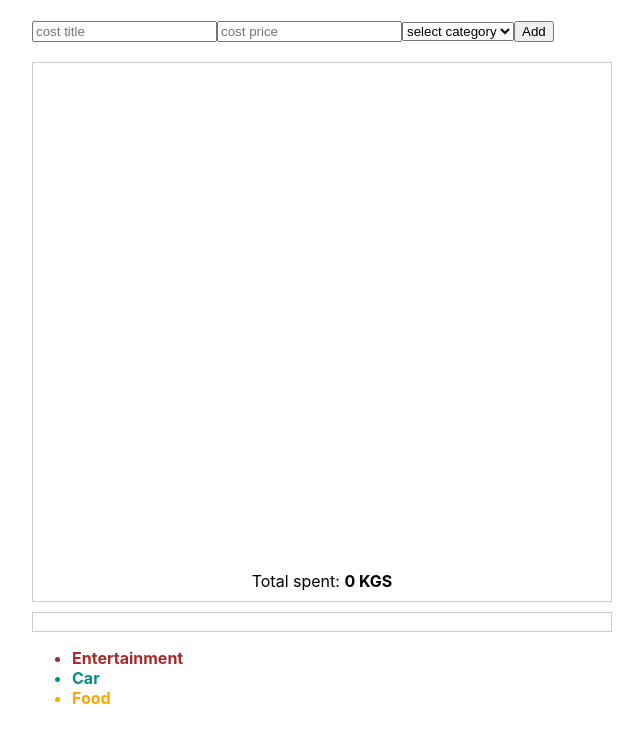
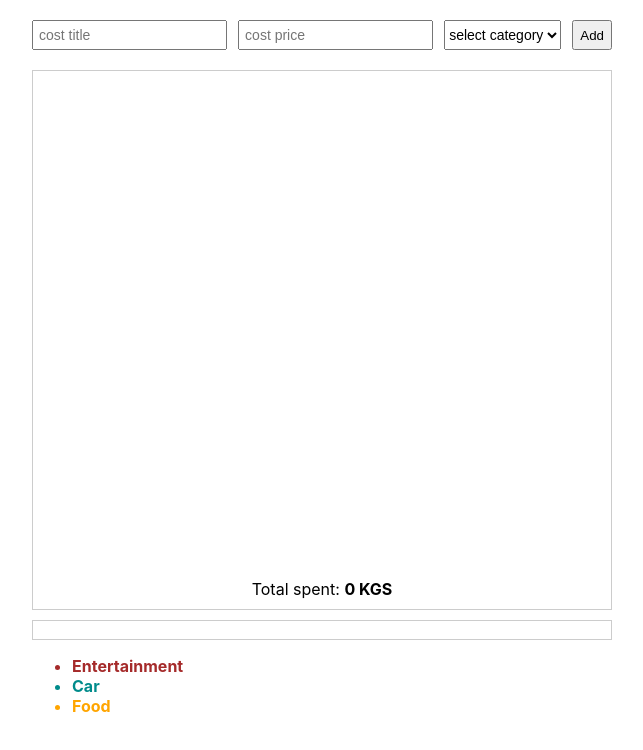
Before and after one commit to mkubibaev/js-group3-hw-57, a React (Create React App) app: page / in a window 1280 px wide. Shown: the top 750 px of the page, without its empty margins (318-961 px from the left). Built offline with nearby package versions, Linux system fonts and the light colour scheme.

Commit message:
added styles

```diff
--- a/src/components/CostList/Cost/Cost.js
+++ b/src/components/CostList/Cost/Cost.js
@@ -3,7 +3,7 @@
 const Cost = props => {
 	return (
 		<div className="cost">
-			<span>{props.title}</span>
+			<span className="cost-title">{props.title}</span>
 			<span>{props.category}</span>
 			<div>
 				<span>{props.price} KGS</span>
--- a/src/containers/CostsManager/CostsManager.js
+++ b/src/containers/CostsManager/CostsManager.js
@@ -82,7 +82,7 @@
 			sum
 		});
 
-
+		this.calcChartSectors(costList, sum);
 	};
 
 	calcChartSectors = (costList, sum) => {
--- a/src/index.css
+++ b/src/index.css
@@ -9,6 +9,7 @@
   sans-serif;
   -webkit-font-smoothing: antialiased;
   -moz-osx-font-smoothing: grayscale;
+  font-size: 16px;
 }
 
 .container {
@@ -18,6 +19,19 @@
 
 .cost-add-form {
   margin: 20px 0;
+  display: flex;
+  justify-content: space-between;
+}
+
+.cost-add-form input {
+  padding: 0 5px;
+  height: 30px;
+  font-size: 14px;
+
+}
+
+.cost-add-form select {
+  font-size: 14px;
 }
 
 .cost-list {
@@ -37,6 +51,19 @@
 .cost {
   display: flex;
   justify-content: space-between;
+  flex-grow: 1;
+  margin-bottom: 10px;
+  padding-bottom: 8px;
+  line-height: 14px;
+  border-bottom: 1px solid #ddd;
+}
+
+.cost-title {
+  flex-basis: 200px;
+}
+
+.cost button{
+  margin-left: 10px;
 }
 
 .chart-line {
```
